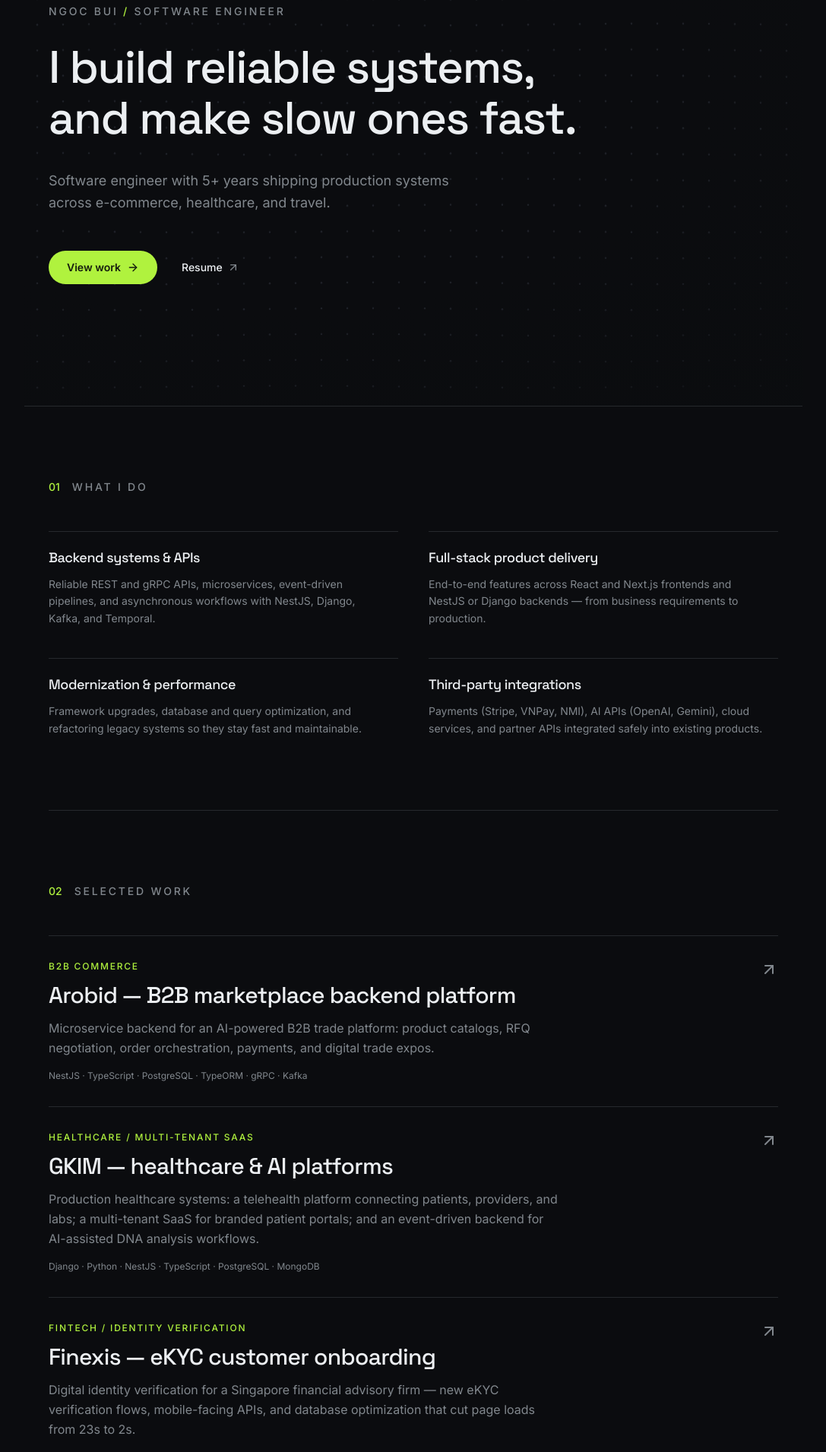
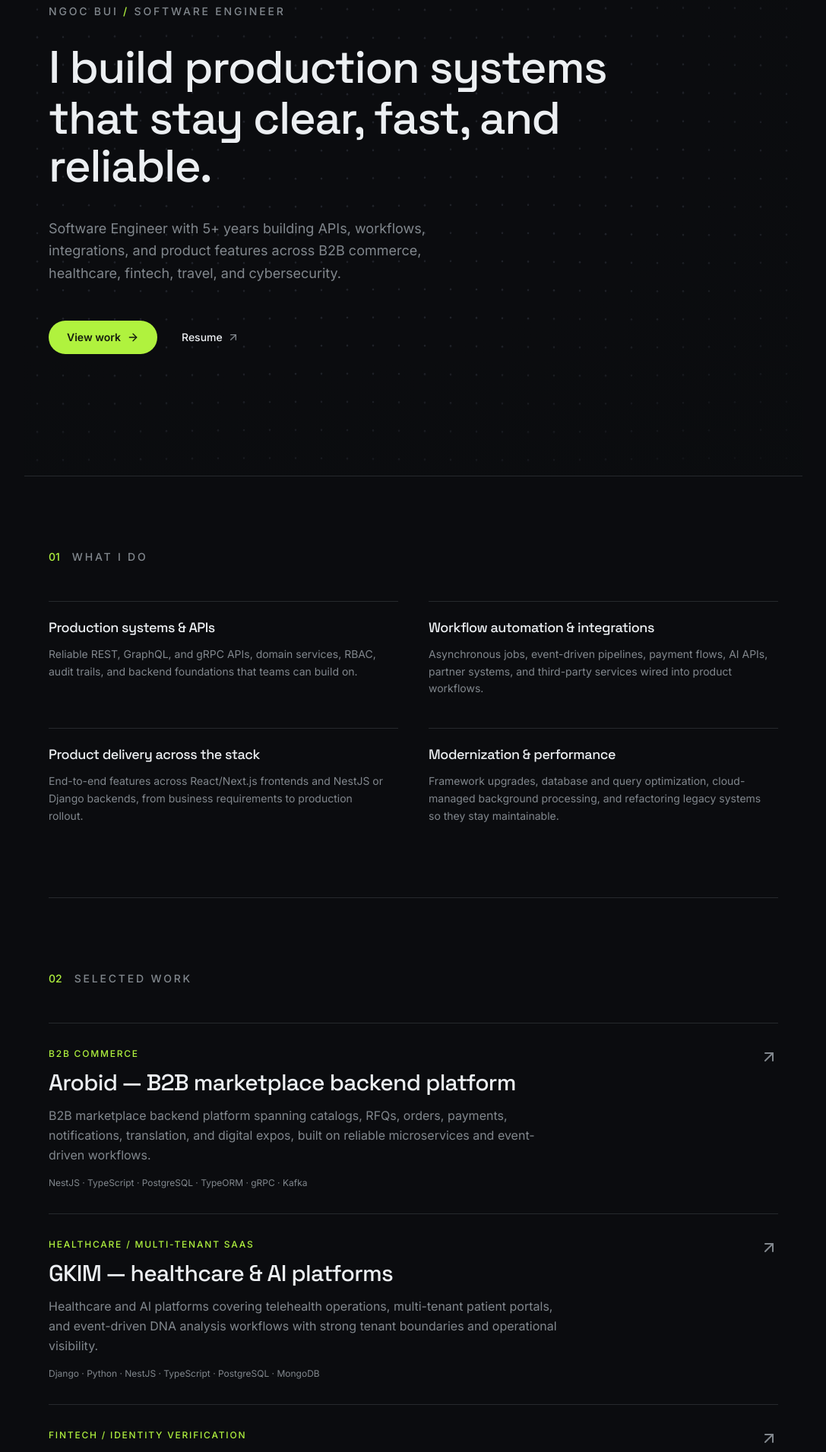
Before and after one commit to shinxz12/portfolio, a Next.js app: page / in a window 1280 px wide. Shown: the part 220-2131 px from the top of the page at 76% size, without its empty margins (96-1183 px from the left). Built offline with nearby package versions, Linux system fonts and the light colour scheme.

Commit message:
feat: sharpen se cv and portfolio positioning

```diff
--- a/cv/cv.html
+++ b/cv/cv.html
@@ -213,12 +213,11 @@
   <section>
     <h2>Summary</h2>
     <p>
-      Software Engineer with 5+ years of experience designing, building, and optimizing
-      production-grade systems for e-commerce, healthcare, and booking products. Experienced across
-      the full stack with deep expertise in Python (Django) and TypeScript (NestJS), owning features
-      end-to-end from API design and data modeling to performance optimization and background
-      processing, with a solid grounding in system design, event-driven architecture, and
-      infrastructure fundamentals.
+      Software Engineer with 5+ years of experience building production systems across B2B commerce,
+      healthcare, fintech, travel, cybersecurity, and consumer products. Strongest in backend
+      platforms, APIs, asynchronous workflows, third-party integrations, modernization, and
+      performance optimization, with hands-on full-stack delivery from product requirements to
+      production rollout.
     </p>
   </section>
 
@@ -226,8 +225,12 @@
     <h2>Skills</h2>
     <table class="skills">
       <tr>
-        <td>Languages &amp; Frameworks</td>
-        <td>Python (Django, FastAPI), TypeScript / Node.js (NestJS), REST / gRPC / GraphQL</td>
+        <td>Languages &amp; APIs</td>
+        <td>Python, TypeScript, JavaScript, REST, gRPC, GraphQL</td>
+      </tr>
+      <tr>
+        <td>Frameworks</td>
+        <td>Django, FastAPI, NestJS, Node.js, React, Next.js</td>
       </tr>
       <tr>
         <td>Data</td>
@@ -257,8 +260,8 @@
         <h4>Arobid B2B Marketplace Platform</h4>
         <p class="tech">NestJS · TypeScript · PostgreSQL · TypeORM · gRPC · Kafka · Debezium CDC · Temporal · Redis · VNPay</p>
         <ul>
-          <li>Helped build the shared microservice foundation: service setup, configuration, database access, gRPC
-            communication, error handling, and observability used across all platform services.</li>
+          <li>Helped build the shared backend foundation for a B2B marketplace spanning catalogs, RFQs, orders,
+            payments, notifications, translation, and digital expo workflows.</li>
           <li>Designed platform-wide authentication, RBAC, audit logging, and transactional outbox patterns; implemented
             CDC pipelines with Debezium and Kafka Connect for reliable event delivery.</li>
           <li>Delivered end-to-end product listing with review/approval workflows, optimistic locking, and version history
@@ -281,8 +284,8 @@
         <h4>DNA Insights Platform</h4>
         <p class="tech">NestJS · TypeScript · PostgreSQL · MongoDB · gRPC · NATS JetStream · Turborepo</p>
         <ul>
-          <li>Designed and built an event-driven, microservice-based backend platform from scratch in a Turborepo monorepo
-            with clear service boundaries and ownership.</li>
+          <li>Designed and built an event-driven backend platform for AI-assisted DNA processing, establishing a
+            Turborepo monorepo with clear service boundaries and ownership.</li>
           <li>Owned backend architecture decisions for internal service communication and asynchronous processing,
             integrating with external AI/ML pipelines.</li>
           <li>Designed reliable workflows for long-running DNA processing tasks: state tracking, retries, failure
@@ -296,8 +299,8 @@
         <h4>Telehealth Core Platform</h4>
         <p class="tech">Django · Python · PostgreSQL · AWS · Celery · NMI · Stripe · React</p>
         <ul>
-          <li>Maintained and evolved a production telehealth platform supporting patient, provider, and laboratory
-            workflows.</li>
+          <li>Maintained and evolved a production telehealth platform connecting patient records, provider operations,
+            laboratory interactions, appointments, and care workflows.</li>
           <li>Optimized PostgreSQL queries, schema design, and connection handling, improving API performance and system
             stability.</li>
           <li>Designed and maintained Celery workflows for asynchronous processing and scheduled jobs; integrated NMI and
@@ -329,8 +332,8 @@
         <h4>Finexis eKYC</h4>
         <p class="tech">Django · Python · MySQL · Celery · AWS</p>
         <ul>
-          <li>Built new eKYC verification types and RESTful APIs for mobile integration, with Celery background processing
-            and third-party insurance API integrations.</li>
+          <li>Built eKYC verification workflows and mobile-facing REST APIs for digital customer onboarding, with Celery
+            background processing and third-party insurance integrations.</li>
           <li>Optimized SQL queries and database structure, cutting representative page load times from 23s to 2s and from
             26s to 5s.</li>
           <li>Refactored legacy code to improve maintainability and data-access efficiency.</li>
@@ -341,8 +344,8 @@
         <h4>The Luxe Nomad</h4>
         <p class="tech">Django · Python · PostgreSQL · Celery · GCP · ReactJS · Bootstrap</p>
         <ul>
-          <li>Designed Django REST APIs and third-party integrations for booking, sales, marketing, and automated
-            reporting (Google Sheets API) in a luxury vacation rental platform.</li>
+          <li>Designed Django REST APIs and third-party integrations for booking, sales, marketing, and reporting
+            workflows in a luxury vacation rental operations platform.</li>
           <li>Migrated Celery tasks and cron jobs to Google Cloud Tasks and managed scheduling; upgraded Django 2 to 4.
           </li>
           <li>Managed deployment, performance, security, and cloud cost; consulted directly with the client on business
--- a/src/components/hero.tsx
+++ b/src/components/hero.tsx
@@ -10,7 +10,7 @@ import { site } from "@/data/site";
 const EASE: [number, number, number, number] = [0.22, 1, 0.36, 1];
 
 // Headline split into lines for a masked line-by-line reveal.
-const HEADLINE_LINES = ["I build reliable systems,", "and make slow ones fast."];
+const HEADLINE_LINES = ["I build production systems", "that stay clear, fast, and reliable."];
 
 const container: Variants = {
   hidden: {},
--- a/src/data/case-studies.ts
+++ b/src/data/case-studies.ts
@@ -9,7 +9,7 @@ export const caseStudies: CaseStudy[] = [
     role: "Backend engineer on the core platform team",
     featured: true,
     summary:
-      "Microservice backend for an AI-powered B2B trade platform: product catalogs, RFQ negotiation, order orchestration, payments, and digital trade expos.",
+      "B2B marketplace backend platform spanning catalogs, RFQs, orders, payments, notifications, translation, and digital expos, built on reliable microservices and event-driven workflows.",
     problem:
       "Arobid connects business buyers and suppliers through supplier discovery, product catalogs, quotation workflows, order processing, and digital exhibitions. The platform needed a dependable microservice foundation so many domain teams could ship independently without sacrificing reliability or consistency.",
     contributions: [
@@ -23,10 +23,10 @@ export const caseStudies: CaseStudy[] = [
       "Built a centralized file service with presigned URLs so clients upload directly to object storage without loading backend servers.",
     ],
     outcomes: [
-      "Domain teams build on one consistent service foundation instead of re-solving infrastructure per service.",
-      "Marketplace events are delivered reliably end-to-end via outbox + CDC pipelines.",
+      "Domain teams build new services on one consistent backend foundation instead of re-solving infrastructure per service.",
+      "Marketplace events move reliably across services through outbox and CDC pipelines.",
       "Suppliers manage listings safely under concurrent edits, with traceable change history.",
-      "The marketplace serves multilingual business content through one consistent translation workflow.",
+      "Marketplace content can be translated through one provider-agnostic workflow with caching and fallback controls.",
     ],
     stack: [
       "NestJS",
@@ -51,7 +51,7 @@ export const caseStudies: CaseStudy[] = [
     role: "Backend engineer across telehealth, multi-tenant SaaS, and AI platforms",
     featured: true,
     summary:
-      "Production healthcare systems: a telehealth platform connecting patients, providers, and labs; a multi-tenant SaaS for branded patient portals; and an event-driven backend for AI-assisted DNA analysis workflows.",
+      "Healthcare and AI platforms covering telehealth operations, multi-tenant patient portals, and event-driven DNA analysis workflows with strong tenant boundaries and operational visibility.",
     problem:
       "GKIM operates a genetics-led Telehealth OS spanning patient records, appointments, diagnostics, payments, and AI analysis. The work required evolving a live healthcare platform safely while building new multi-tenant and AI-driven capabilities alongside it.",
     contributions: [
@@ -63,7 +63,7 @@ export const caseStudies: CaseStudy[] = [
       "Designed and built an event-driven microservice backend from scratch (Turborepo monorepo) for long-running DNA processing: state tracking, retries, failure handling, and operational auditability across PostgreSQL and MongoDB.",
     ],
     outcomes: [
-      "A production healthcare platform kept stable and fast while gaining new capabilities.",
+      "A production healthcare platform kept stable while gaining new patient, provider, lab, billing, and AI workflow capabilities.",
       "Third-party healthcare organizations launch branded portals on shared infrastructure with clear tenant boundaries.",
       "Operations teams gained visibility into DNA processing state, task progress, and failures.",
     ],
@@ -91,7 +91,7 @@ export const caseStudies: CaseStudy[] = [
     role: "Software engineer",
     featured: true,
     summary:
-      "Digital identity verification for a Singapore financial advisory firm — new eKYC verification flows, mobile-facing APIs, and database optimization that cut page loads from 23s to 2s.",
+      "Digital identity onboarding for a Singapore financial advisory firm, including eKYC flows, mobile APIs, background processing, insurance integrations, and page-load reductions from 23s to 2s.",
     problem:
       "Finexis needed to onboard customers digitally with automated identity and verification workflows, but the legacy system was slow and hard to extend: representative pages took 23 and 26 seconds to load.",
     contributions: [
@@ -114,7 +114,7 @@ export const caseStudies: CaseStudy[] = [
     role: "Full-stack engineer",
     featured: true,
     summary:
-      "Booking and operations systems for Asia-Pacific's largest luxury villa rental company — Django REST APIs, cloud migration of background jobs, and a Django 2→4 upgrade.",
+      "Booking and operations systems for Asia-Pacific luxury villa rentals, modernized through Django REST APIs, cloud-managed background jobs, reporting automation, and a Django 2 to 4 upgrade.",
     problem:
       "The Luxe Nomad manages a curated portfolio of luxury villas and chalets across Japan, Indonesia, and Thailand. Its booking and operations platform ran on an aging Django 2 codebase with background processing that was costly to operate and hard to deploy.",
     contributions: [
@@ -125,7 +125,7 @@ export const caseStudies: CaseStudy[] = [
       "Contributed to the React/Bootstrap front-end redesign, working directly with the client to translate business requirements into technical solutions.",
     ],
     outcomes: [
-      "The platform moved to a supported framework version with modern, cloud-managed background processing.",
+      "The platform moved to a supported Django version with modern, cloud-managed background processing.",
       "Operations teams got automated reporting instead of manual spreadsheet preparation.",
     ],
     stack: [
--- a/src/data/services.ts
+++ b/src/data/services.ts
@@ -2,23 +2,23 @@ import type { Service } from "./types";
 
 export const services: Service[] = [
   {
-    title: "Backend systems & APIs",
+    title: "Production systems & APIs",
     description:
-      "Reliable REST and gRPC APIs, microservices, event-driven pipelines, and asynchronous workflows with NestJS, Django, Kafka, and Temporal.",
+      "Reliable REST, GraphQL, and gRPC APIs, domain services, RBAC, audit trails, and backend foundations that teams can build on.",
   },
   {
-    title: "Full-stack product delivery",
+    title: "Workflow automation & integrations",
     description:
-      "End-to-end features across React and Next.js frontends and NestJS or Django backends — from business requirements to production.",
+      "Asynchronous jobs, event-driven pipelines, payment flows, AI APIs, partner systems, and third-party services wired into product workflows.",
+  },
+  {
+    title: "Product delivery across the stack",
+    description:
+      "End-to-end features across React/Next.js frontends and NestJS or Django backends, from business requirements to production rollout.",
   },
   {
     title: "Modernization & performance",
     description:
-      "Framework upgrades, database and query optimization, and refactoring legacy systems so they stay fast and maintainable.",
-  },
-  {
-    title: "Third-party integrations",
-    description:
-      "Payments (Stripe, VNPay, NMI), AI APIs (OpenAI, Gemini), cloud services, and partner APIs integrated safely into existing products.",
+      "Framework upgrades, database and query optimization, cloud-managed background processing, and refactoring legacy systems so they stay maintainable.",
   },
 ];
--- a/src/data/site.ts
+++ b/src/data/site.ts
@@ -1,13 +1,13 @@
 export const site = {
   name: "Ngoc Bui",
   title: "Software Engineer",
-  headline: "I build reliable systems, and make slow ones fast.",
+  headline: "I build production systems that stay clear, fast, and reliable.",
   intro:
-    "Software engineer with 5+ years shipping production systems across e-commerce, healthcare, and travel.",
+    "Software Engineer with 5+ years building APIs, workflows, integrations, and product features across B2B commerce, healthcare, fintech, travel, and cybersecurity.",
   tagline:
-    "Software engineer with 5+ years shipping production systems across e-commerce, healthcare, and travel. I build reliable APIs and full-stack products, and make slow systems fast.",
+    "Software Engineer with 5+ years building production systems across B2B commerce, healthcare, fintech, travel, cybersecurity, and consumer products. Strongest in backend platforms, APIs, asynchronous workflows, integrations, modernization, and performance.",
   description:
-    "Software Engineer with hands-on delivery across B2B commerce, healthcare, fintech onboarding, cybersecurity, and consumer apps. I help teams ship reliable APIs, asynchronous workflows, and multi-tenant SaaS products, and I modernize systems that have slowed down.",
+    "Software Engineer with hands-on delivery across B2B commerce, healthcare, fintech onboarding, cybersecurity, travel, and consumer apps. I help teams design reliable APIs, ship product workflows end to end, integrate complex third-party systems, and modernize slow or aging platforms.",
   email: "ngocbthe@gmail.com",
   phone: "+84969530042",
   location: "Ho Chi Minh City, Viet Nam",
```
Also changed, not shown: 1 other file (tests, documents, lock files or other folders).
